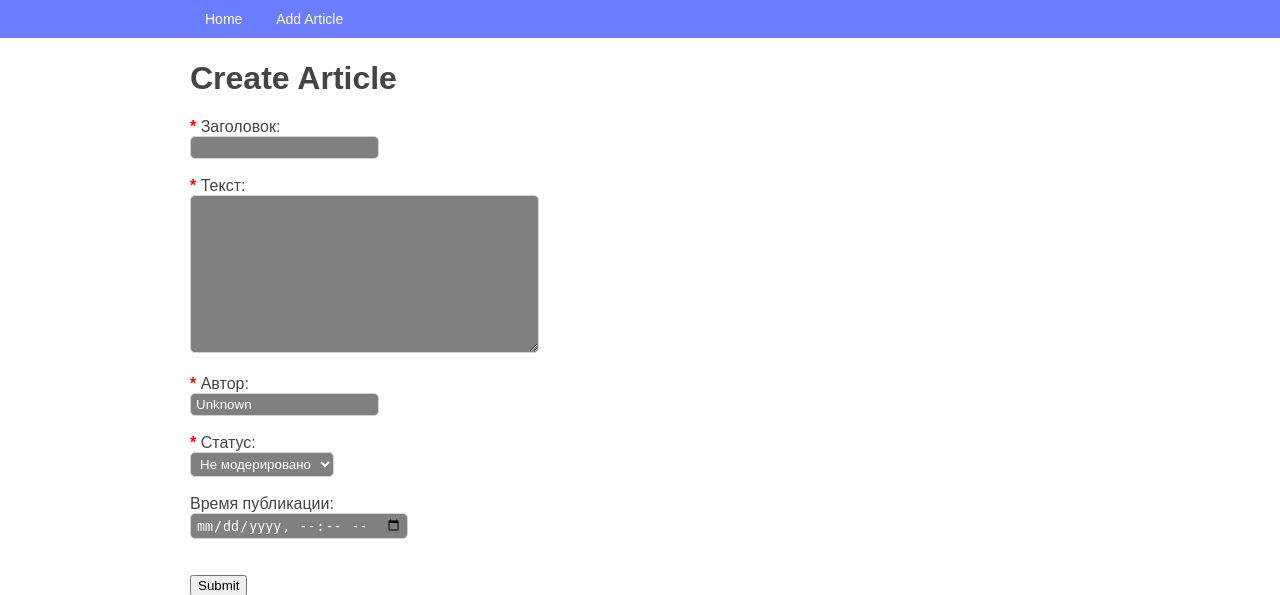
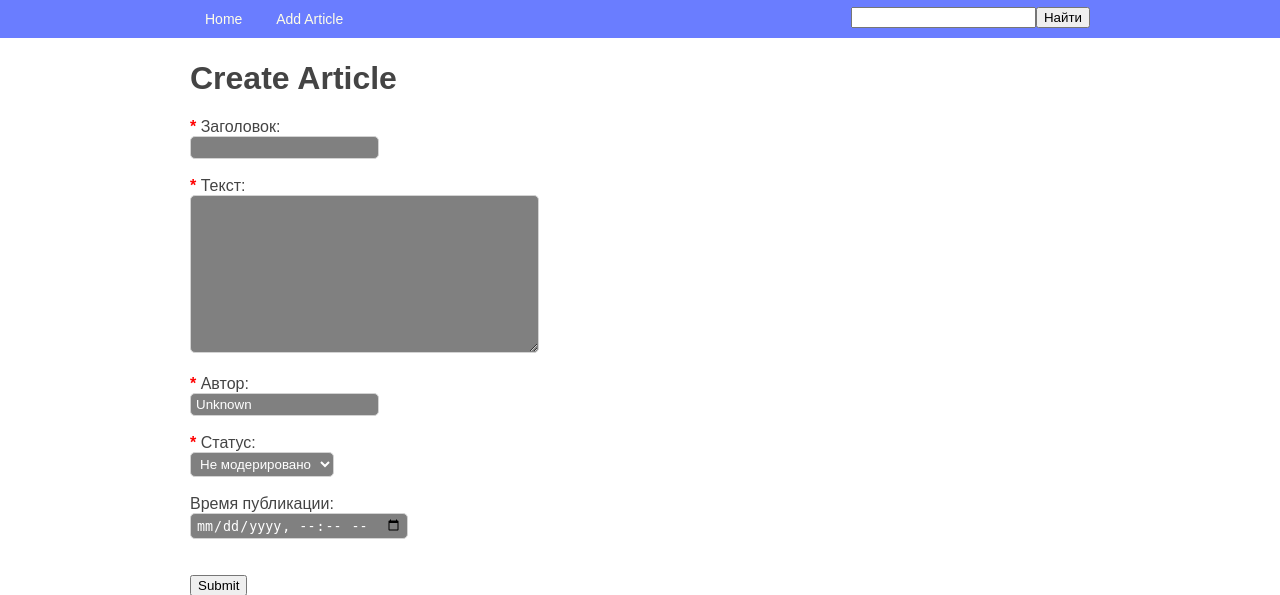
Before and after one commit to someq/django_hello_pt_6, a Django app: page /articles/add/ in a window 1280 px wide. Shown: the top 595 px of the page. Run offline with Django 3.2, Linux system fonts and the light colour scheme; some libraries are stand-ins or nearby versions.

Commit message:
Поиск по статьям.

```diff
--- a/source/webapp/static/css/style.css
+++ b/source/webapp/static/css/style.css
@@ -85,3 +85,8 @@ body {
     color: red;
     font-weight: bold;
 }
+
+.search-form {
+    display: inline-block;
+    float: right;
+}
--- a/source/webapp/templates/base.html
+++ b/source/webapp/templates/base.html
@@ -18,6 +18,13 @@
             <li><a href="{% url 'article_create' %}">Add Article</a></li>
             {% block menu %}{% endblock %}
         </ul>
+
+        <div class="search-form">
+            <form action="{% url 'index' %}" method="GET">
+                <input type="text" name="search">
+                <input type="submit" value="Найти">
+            </form>
+        </div>
     </div>
 </nav>
 <div class="container">
--- a/source/webapp/views.py
+++ b/source/webapp/views.py
@@ -14,6 +14,12 @@ class IndexView(View):
             data = Article.objects.all()
         else:
             data = Article.objects.filter(status='moderated')
+
+        # http://localhost:8000/?search=ygjkjhg
+        search = request.GET.get('search')
+        if search:
+            data = data.filter(title__icontains=search)
+
         return render(request, 'index.html', context={
             'articles': data
         })
```
